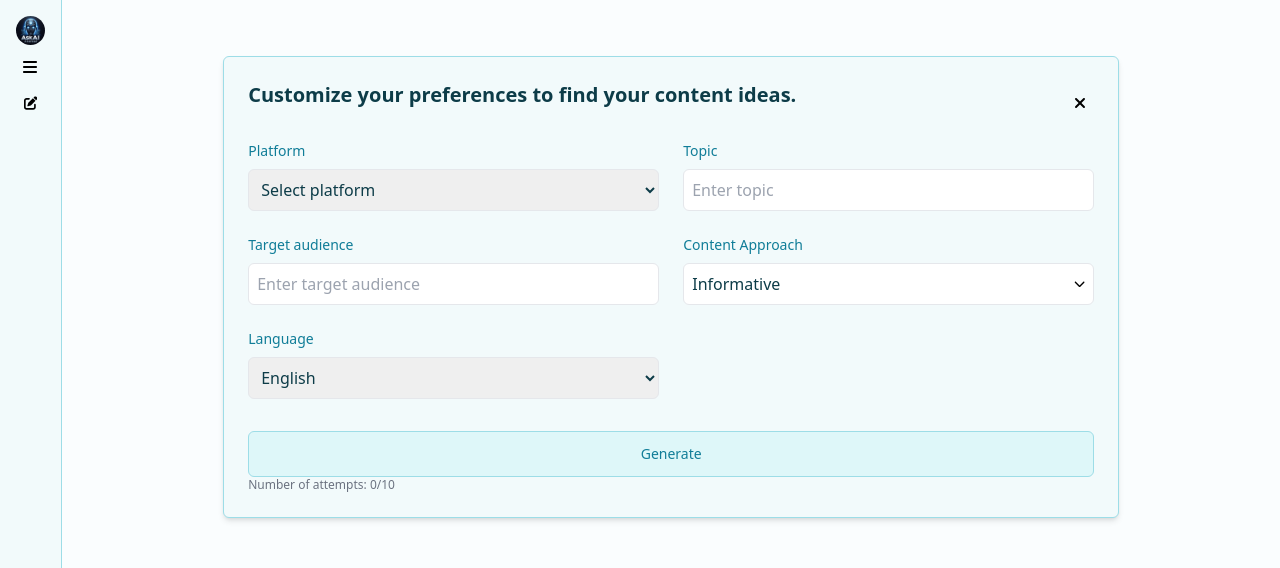
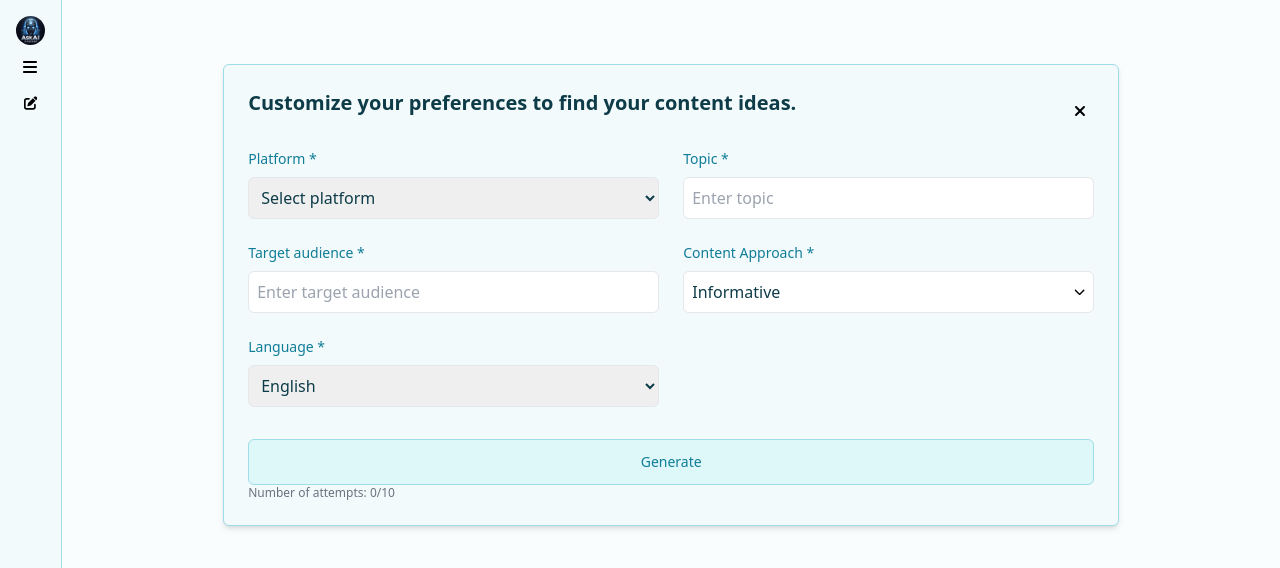
Before and after one commit to Claudie-code/AskAIContent, a React (Create React App) app: page /generator in a window 1280 px wide. Shown: the top 568 px of the page. Built offline with nearby package versions, Linux system fonts and the light colour scheme.

Commit message:
check fields empty

```diff
--- a/src/components/CustomSelect.tsx
+++ b/src/components/CustomSelect.tsx
@@ -99,13 +99,6 @@ function CustomSelect({
   }, []);
 
   return (
-    <div>
-      <label
-        htmlFor={label.toLowerCase()}
-        className="mb-2 block text-sm font-medium text-subtleText"
-      >
-        {label}
-      </label>
     <div className="relative flex flex-wrap items-center gap-2">
       <div ref={inputRef} className="w-full">
         <button
@@ -181,7 +174,6 @@ function CustomSelect({
         )}
       </div>
     </div>
-    </div>
   );
 }
 
--- a/src/components/Filter.tsx
+++ b/src/components/Filter.tsx
@@ -40,7 +40,16 @@ const Filter: React.FC<FilterProps> = ({
     onChange(storeOption);
   }, []);
 
-  return type === "select" && options ? (
+  return (
+    <div>
+      <label
+        htmlFor={label.toLowerCase()}
+        className="mb-2 block text-sm font-medium text-subtleText"
+      >
+        {label} *
+      </label>
+
+      {type === "select" && options ? (
         <Select
           label={label}
           value={value as string}
@@ -60,7 +69,9 @@ const Filter: React.FC<FilterProps> = ({
         />
       ) : type === "input" ? (
         <Input label={label} value={value} onChange={onChange} />
-  ) : null;
+      ) : null}
+    </div>
+  );
 };
 
 export default Filter;
--- a/src/components/Input.tsx
+++ b/src/components/Input.tsx
@@ -8,13 +8,6 @@ interface InputProps {
 
 const Input: React.FC<InputProps> = ({ label, value, onChange }) => {
   return (
-    <div>
-      <label
-        htmlFor={label.toLowerCase()}
-        className="mb-2 block text-sm font-medium text-subtleText"
-      >
-        {label}
-      </label>
     <input
       value={value}
       type="text"
@@ -25,7 +18,6 @@ const Input: React.FC<InputProps> = ({ label, value, onChange }) => {
       required
       onChange={(e) => onChange(e.target.value)}
     />
-    </div>
   );
 };
 
--- a/src/components/Parameters.tsx
+++ b/src/components/Parameters.tsx
@@ -117,6 +117,11 @@ const Parameters: React.FC<ParametersProps> = () => {
   };
 
   const handleSubmit = () => {
+    // Check if required fields are empty
+    if (!topic || !tone || !target || !language || !platform) {
+      showAlert("Please fill in all required fields.");
+      return;
+    }
     setLoading(true);
 
     const dataToSend = {
@@ -169,7 +174,7 @@ const Parameters: React.FC<ParametersProps> = () => {
   };
 
   return (
-    <div className="m-auto max-w-4xl pt-10">
+    <div className="m-auto max-w-4xl pt-12">
       <section
         className={`rounded-md border-subtleBorder bg-subtleBg shadow-md transition-all dark:bg-gray-800 ${
           isParametersOpen ? "h-auto border p-6 " : "h-0 overflow-hidden"
--- a/src/components/Select.tsx
+++ b/src/components/Select.tsx
@@ -9,13 +9,6 @@ interface SelectProps {
 
 const Select: React.FC<SelectProps> = ({ label, options, value, onChange }) => {
   return (
-    <div>
-      <label
-        htmlFor={label.toLowerCase()}
-        className="mb-2 block text-sm font-medium text-subtleText"
-      >
-        {label}
-      </label>
     <select
       value={value}
       id={label.toLowerCase()}
@@ -32,7 +25,6 @@ const Select: React.FC<SelectProps> = ({ label, options, value, onChange }) => {
         </option>
       ))}
     </select>
-    </div>
   );
 };
 
```
Lines whose indentation alone changed are shown as unchanged.
